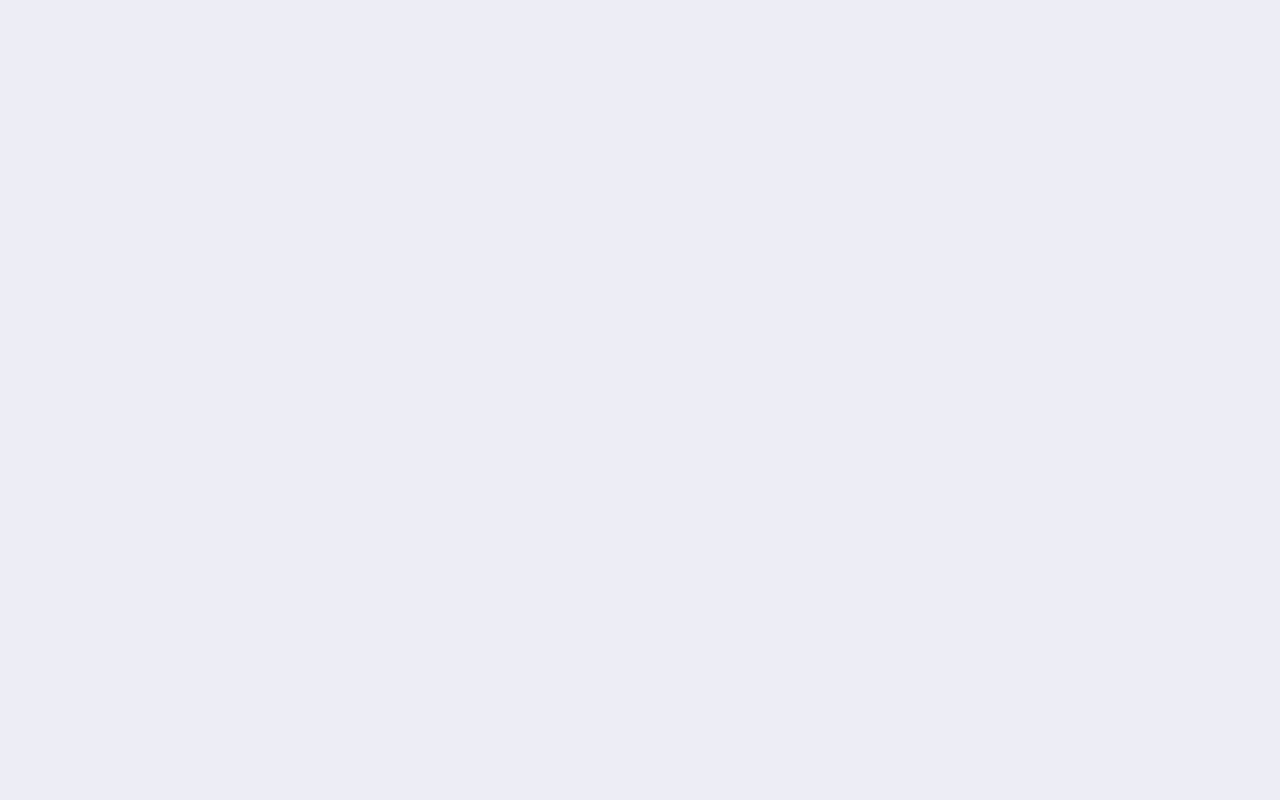
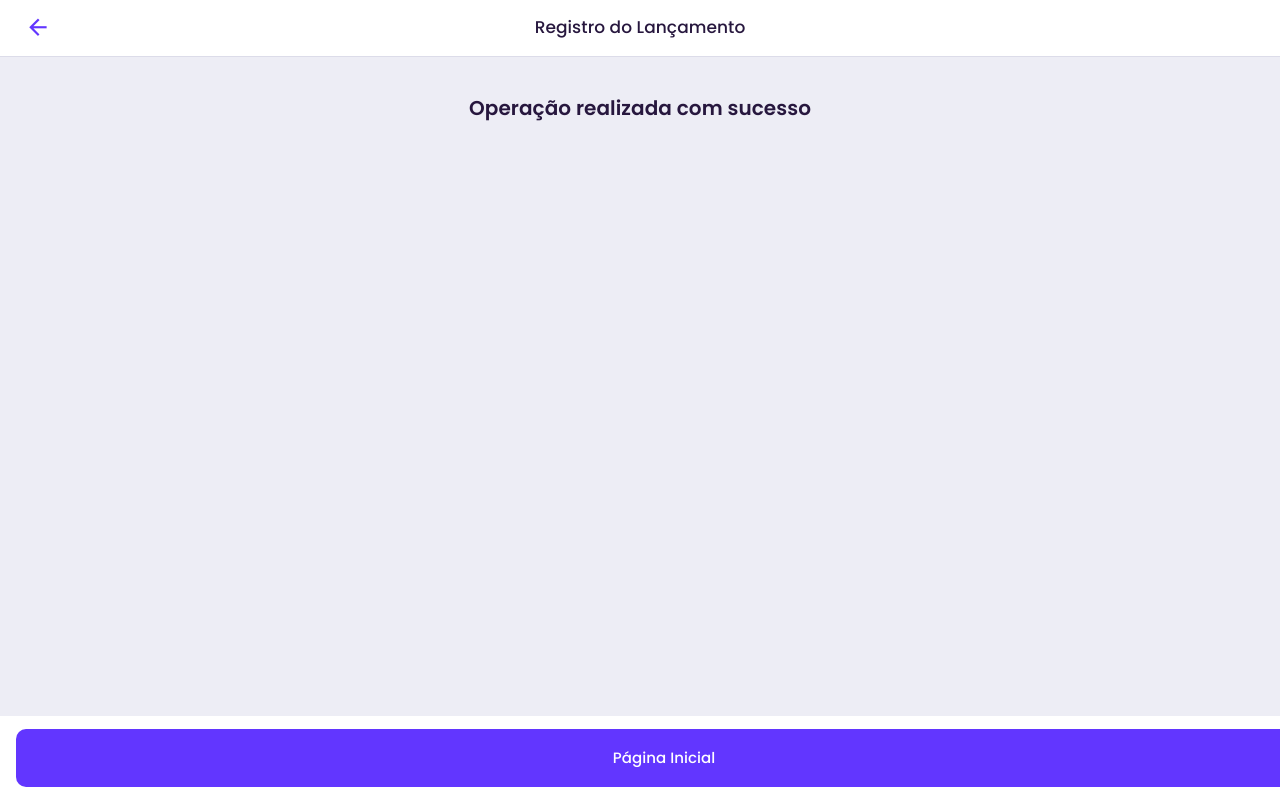
Before and after one commit to kellyoliveira/wisecontrol, an Angular app in the folder wisecontrol-webui/: page /transaction-succeed in a window 1280 px wide. Before the commit this address led to /. Built offline with nearby package versions, Linux system fonts and the light colour scheme.

Commit message:
Inclusão de mensagens de sucesso para telas de cadastro

```diff
--- a/wisecontrol-webui/src/app/app.routes.ts
+++ b/wisecontrol-webui/src/app/app.routes.ts
@@ -51,5 +51,12 @@ export const routes: Routes = [
         title: 'Nova Conta',
       },
       loadChildren: () => import('./features/debit-register/debit-register.module').then(m => m.DebitRegisterPageModule)
-    }
+    },
+    {
+      path: 'transaction-succeed',
+      data: {
+        title: 'Registro de Transação',
+      },
+      loadChildren: () => import('./features/transaction-succeed/transaction-succeed.module').then(m => m.TransactionSucceedPageModule)
+  },
 ];
--- a/wisecontrol-webui/src/app/features/account-register/account-register.page.ts
+++ b/wisecontrol-webui/src/app/features/account-register/account-register.page.ts
@@ -73,23 +73,22 @@ export class AccountRegisterPage  {
   saveAccount() {
 
 
-    alert("saveAccount");
 
     this.errorMessage = '';
     this.messageService.blockUI();
     this.messageService.isLoadingData = true;
 
-    this.accountService.createAccount(this.account).subscribe(
-      p => {
-
+    this.accountService.createAccount(this.account).subscribe({
+      next:(r) => {
         this.messageService.isLoadingData = false;
         this.success = true;
 
-        this.account.accountId = p.accountId;
+        this.account.accountId = r.accountId;
+
+        this.router.navigate(['/accounts']);
 
       },
-      err => {
-
+      error:(err) => {
         alert(JSON.stringify(err));
 
         this.messageService.isLoadingData = false;
@@ -100,7 +99,9 @@ export class AccountRegisterPage  {
 
         alert(this.errorMessage);
       }
-    );
+
+    });
+
   }
 
 }
--- a/wisecontrol-webui/src/app/features/credit-register/credit-register.page.ts
+++ b/wisecontrol-webui/src/app/features/credit-register/credit-register.page.ts
@@ -101,23 +101,22 @@ export class CreditRegisterPage  {
 
   saveTransactionCredit() {
 
-
-    alert("saveTransactionCredit");
-
     this.errorMessage = '';
     this.messageService.blockUI();
     this.messageService.isLoadingData = true;
 
-    this.transactionService.createTransactionCredit(this.transaction).subscribe(
-      p => {
+    this.transactionService.createTransactionCredit(this.transaction).subscribe({
+      next:(r) => {
 
         this.messageService.isLoadingData = false;
         this.success = true;
 
-        this.transaction.transactionId = p.transactionId;
+        this.transaction.transactionId = r.transactionId;
+
+        this.router.navigate(['/transaction-succeed']);
 
       },
-      err => {
+      error:(err) => {
 
         alert(JSON.stringify(err));
 
@@ -129,7 +128,7 @@ export class CreditRegisterPage  {
 
         alert(this.errorMessage);
       }
-    );
+    });
   }
 
 
--- a/wisecontrol-webui/src/app/features/debit-register/debit-register.page.ts
+++ b/wisecontrol-webui/src/app/features/debit-register/debit-register.page.ts
@@ -108,17 +108,16 @@ export class DebitRegisterPage  {
     this.messageService.blockUI();
     this.messageService.isLoadingData = true;
 
-    this.transactionService.createTransactionDebit(this.transaction).subscribe(
-      p => {
-
+    this.transactionService.createTransactionDebit(this.transaction).subscribe({
+      next:(r) => {
         this.messageService.isLoadingData = false;
         this.success = true;
 
-        this.transaction.transactionId = p.transactionId;
+        this.transaction.transactionId = r.transactionId;
 
+        this.router.navigate(['/transaction-succeed']);
       },
-      err => {
-
+      error:(err) => {
         alert(JSON.stringify(err));
 
         this.messageService.isLoadingData = false;
@@ -128,8 +127,10 @@ export class DebitRegisterPage  {
         this.errorMessage = err.error.message;
 
         alert(this.errorMessage);
+
       }
-    );
+    });
+
   }
 
 
--- /dev/null
+++ b/wisecontrol-webui/src/app/features/transaction-succeed/transaction-succeed.page.html
@@ -0,0 +1,31 @@
+<div class="appHeader">
+    <div class="left">
+        <a href="/home" class="headerButton goBack">
+            <i class="icon ion-md-arrow-back"></i>
+        </a>
+    </div>
+    <div class="pageTitle">
+        Registro do Lançamento
+    </div>
+</div>
+<!-- * App Header -->
+
+<div id="appCapsule">
+
+    <div class="section">
+        <div class="splash-page mt-5 mb-5">
+
+
+            <h2 class="mb-2 mt-2">Operação realizada com sucesso</h2>
+
+        </div>
+    </div>
+
+    <div class="fixed-bar">
+        <div class="row">
+            <div class="col-6">
+                <a href="/home" class="btn btn-lg btn-primary btn-block">Página Inicial</a>
+            </div>
+        </div>
+    </div>
+</div>
--- /dev/null
+++ b/wisecontrol-webui/src/app/features/transaction-succeed/transaction-succeed.page.scss
@@ -0,0 +1,3 @@
+.teste {
+    display:none;
+}
--- /dev/null
+++ b/wisecontrol-webui/src/app/features/transaction-succeed/transaction-succeed.page.ts
@@ -0,0 +1,29 @@
+import { Component, NgZone } from "@angular/core";
+import { Transaction } from "../../core/view-models/transaction";
+import { MessageService } from "../../core/services/message.service";
+import { TransactionService } from "../../core/services/transaction.service";
+import { ActivatedRoute, Router } from "@angular/router";
+
+@Component({
+  selector: 'app-transaction-succeed',
+  templateUrl: './transaction-succeed.page.html',
+  styleUrls: ['./transaction-succeed.page.scss'],
+})
+export class TransactionSucceedPage  {
+
+
+
+  constructor(
+    private zone: NgZone,
+    private router: Router,
+    private transactionService: TransactionService,
+    public messageService: MessageService,
+    private route: ActivatedRoute
+  ) {}
+
+
+  ngOnInit() {}
+
+
+
+}
```
Also changed, not shown: wisecontrol-webui/src/app/features/transaction-succeed/transaction-succeed-routing.module.ts (added, +17 -0 lines), wisecontrol-webui/src/app/features/transaction-succeed/transaction-succeed.module.ts (added, +17 -0 lines).
